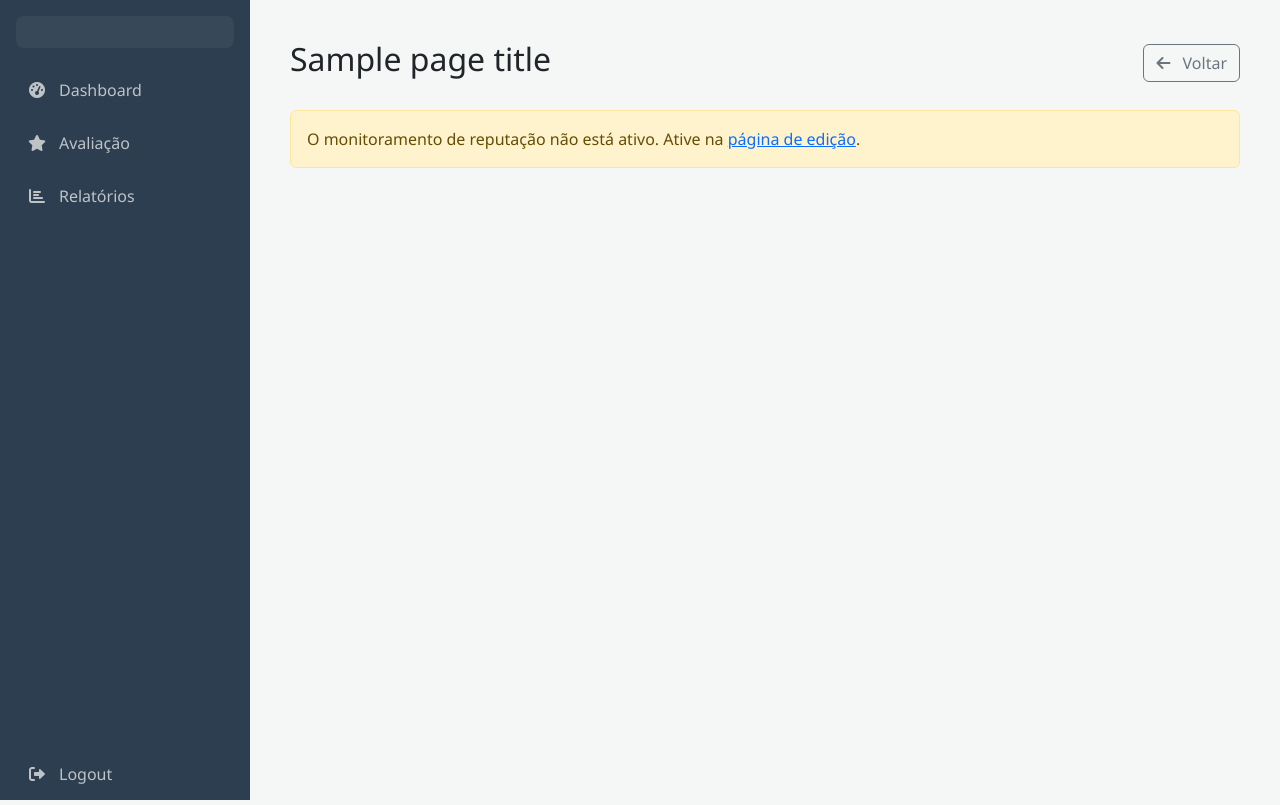
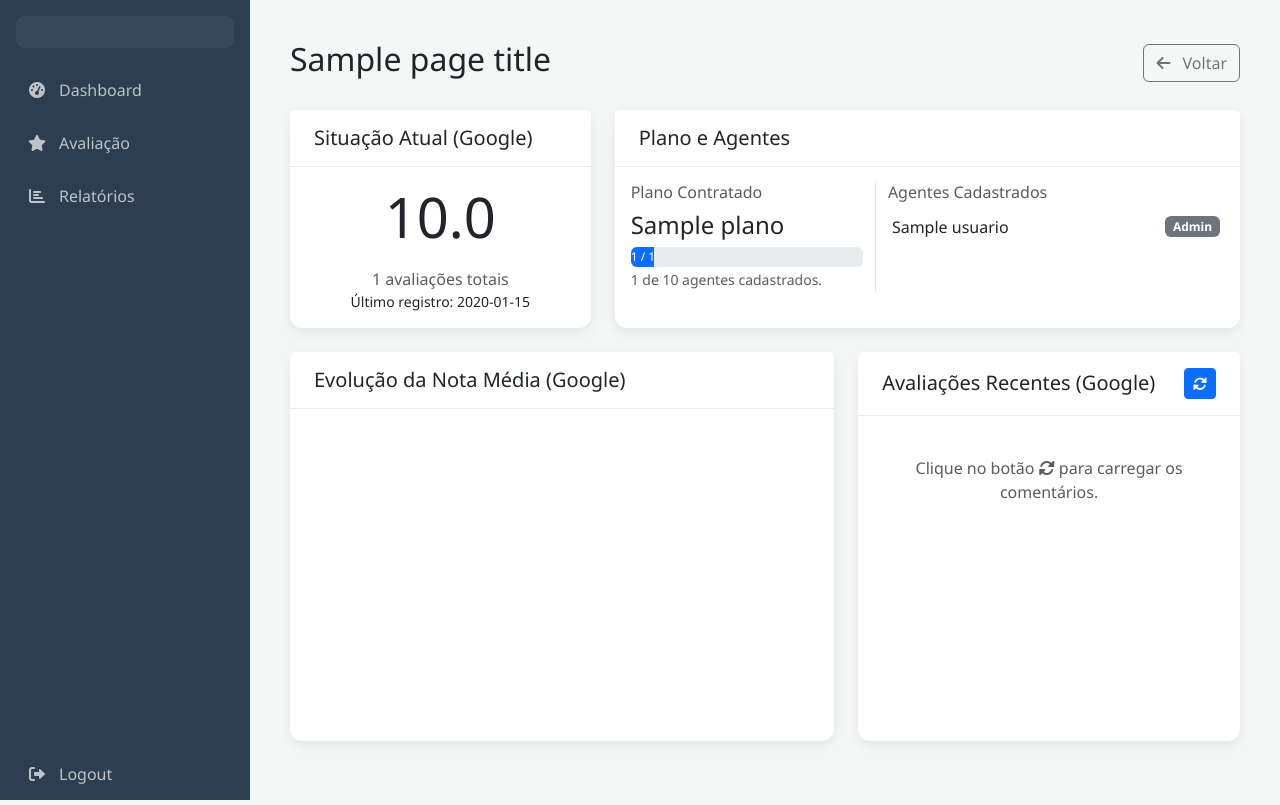
Before and after one commit to tutikobi/call_center_project, a Python web app: template app/templates/admin/detalhes_empresa.html in a window 1280 px wide. Run offline with Jinja, Linux system fonts and the light colour scheme; the template is opened without the code that fills it: most values are stand-ins (such as "Sample title", 1, 10 or a date in 2020); a map, chart or similar area stays blank; some libraries are stand-ins or nearby versions.

Commit message:
teste detalhes

```diff
--- a/app/templates/admin/detalhes_empresa.html
+++ b/app/templates/admin/detalhes_empresa.html
@@ -8,16 +8,11 @@
     <a href="{{ url_for('admin.historico_empresas') }}" class="btn btn-outline-secondary"><i class="fas fa-arrow-left me-2"></i> Voltar</a>
 </div>
 
-{% if not empresa.monitorar_reputacao %}
-<div class="alert alert-warning">O monitoramento de reputação não está ativo. Ative na <a href="{{ url_for('admin.editar_empresa', id=empresa.id) }}">página de edição</a>.</div>
-{% else %}
-
 <div class="row">
     <div class="col-lg-4 mb-4">
         <div class="card h-100">
-            <div class="card-header"><h5 class="mb-0">Situação Atual</h5></div>
+            <div class="card-header"><h5 class="mb-0">Situação Atual (Google)</h5></div>
             <div class="card-body text-center d-flex flex-column justify-content-center">
-                {% set ultimo_registro = empresa.historico_reputacao[0] if empresa.historico_reputacao else none %}
                 <p class="display-4">{{ '%.1f'|format(ultimo_registro.nota_google) if ultimo_registro and ultimo_registro.nota_google is not none else 'N/A' }}</p>
                 <p class="mb-0 text-muted">{{ ultimo_registro.total_avaliacoes_google if ultimo_registro and ultimo_registro.total_avaliacoes_google is not none else 'N/A' }} avaliações totais</p>
                 <small>Último registro: {{ ultimo_registro.data_registro.strftime('%d/%m/%Y') if ultimo_registro else 'Nunca' }}</small>
@@ -26,34 +21,33 @@
     </div>
     <div class="col-lg-8 mb-4">
         <div class="card h-100">
-            <div class="card-header"><h5 class="mb-0">Análise de Desempenho (vs. registo anterior)</h5></div>
+            <div class="card-header"><h5 class="mb-0">Plano e Agentes</h5></div>
             <div class="card-body">
-                {% if empresa.historico_reputacao|length < 2 %}
-                <p class="text-muted text-center pt-5">Adicione pelo menos dois registos para ver a análise de desempenho.</p>
-                {% else %}
-                {% set ultimo = empresa.historico_reputacao[0] %}
-                {% set penultimo = empresa.historico_reputacao[1] %}
-
-                {% set variacao_nota = (ultimo.nota_google or 0) - (penultimo.nota_google or 0) %}
-                {% set novas_avaliacoes = (ultimo.total_avaliacoes_google or 0) - (penultimo.total_avaliacoes_google or 0) %}
-
-                <div class="row text-center">
-                    <div class="col-6 border-end">
-                        <h6 class="text-muted">Variação da Nota</h6>
-                        {% if variacao_nota > 0 %}
-                            <p class="display-5 text-success">+{{ '%.2f'|format(variacao_nota) }} <i class="fas fa-arrow-up"></i></p>
-                        {% elif variacao_nota < 0 %}
-                            <p class="display-5 text-danger">{{ '%.2f'|format(variacao_nota) }} <i class="fas fa-arrow-down"></i></p>
-                        {% else %}
-                            <p class="display-5 text-muted">0.00 <i class="fas fa-arrows-alt-h"></i></p>
-                        {% endif %}
+                <div class="row">
+                    <div class="col-md-5 border-end">
+                        <h6 class="text-muted">Plano Contratado</h6>
+                        <h4>{{ empresa.plano | capitalize }}</h4>
+                        <div class="progress mt-2" style="height: 20px;">
+                            <div class="progress-bar" role="progressbar" style="width: {{ (empresa.usuarios|length / limite_plano * 100)|int }}%;" aria-valuenow="{{ empresa.usuarios|length }}" aria-valuemin="0" aria-valuemax="{{ limite_plano }}">
+                                {{ empresa.usuarios|length }} / {{ limite_plano }}
+                            </div>
+                        </div>
+                        <small class="text-muted">{{ empresa.usuarios|length }} de {{ limite_plano }} agentes cadastrados.</small>
                     </div>
-                    <div class="col-6">
-                        <h6 class="text-muted">Novas Avaliações</h6>
-                        <p class="display-5 {% if novas_avaliacoes >= 0 %}text-success{% else %}text-danger{% endif %}">{% if novas_avaliacoes >= 0 %}+{% endif %}{{ novas_avaliacoes }}</p>
+                    <div class="col-md-7">
+                        <h6 class="text-muted">Agentes Cadastrados</h6>
+                        <ul class="list-group list-group-flush" style="max-height: 100px; overflow-y: auto;">
+                            {% for usuario in empresa.usuarios %}
+                            <li class="list-group-item d-flex justify-content-between align-items-center p-1">
+                                {{ usuario.nome }}
+                                <span class="badge bg-secondary">{{ usuario.role | replace('_', ' ') | title }}</span>
+                            </li>
+                            {% else %}
+                            <li class="list-group-item p-1">Nenhum agente cadastrado.</li>
+                            {% endfor %}
+                        </ul>
                     </div>
                 </div>
-                {% endif %}
             </div>
         </div>
     </div>
@@ -84,109 +78,7 @@
     </div>
 </div>
 
-{% endif %}
 {% endblock %}
 
 {% block scripts %}
-<script>
-document.addEventListener('DOMContentLoaded', function () {
-    const ctx = document.getElementById('graficoEvolucao');
-    if (ctx) {
-        const chartData = JSON.parse('{{ chart_data | tojson | safe }}');
-        if (chartData.labels.length < 2) {
-            ctx.parentElement.innerHTML = '<p class="text-center text-muted mt-5">Adicione pelo menos dois registros para visualizar a evolução.</p>';
-        } else {
-            new Chart(ctx, {
-                type: 'line',
-                data: chartData,
-                options: {
-                    responsive: true,
-                    maintainAspectRatio: false,
-                    scales: {
-                        y: {
-                            beginAtZero: false,
-                            suggestedMin: 3,
-                            suggestedMax: 5
-                        }
-                    },
-                    plugins: {
-                        legend: {
-                            display: true
-                        }
-                    }
-                }
-            });
-        }
-    }
-
-    const btnAtualizar = document.getElementById('btnAtualizarReviews');
-    const reviewsContainer = document.getElementById('reviews-container');
-
-    btnAtualizar.addEventListener('click', function() {
-        const url = this.dataset.url;
-        const spinner = this.querySelector('.spinner-border');
-        const icon = this.querySelector('i');
-
-        spinner.classList.remove('d-none');
-        icon.classList.add('d-none');
-        this.disabled = true;
-        reviewsContainer.innerHTML = '<p class="text-center text-muted">A carregar...</p>';
-
-        fetch(url)
-            .then(response => {
-                if (!response.ok) { throw new Error('Falha na resposta da rede'); }
-                return response.json();
-            })
-            .then(data => {
-                reviewsContainer.innerHTML = '';
-                if (data.reviews && data.reviews.length > 0) {
-                    data.reviews.forEach(review => {
-                        reviewsContainer.innerHTML += renderReview(review);
-                    });
-                } else {
-                    reviewsContainer.innerHTML = '<p class="text-center text-muted">Nenhuma avaliação encontrada.</p>';
-                }
-            })
-            .catch(error => {
-                console.error("Erro:", error);
-                reviewsContainer.innerHTML = `<p class="text-center text-danger">Erro ao carregar avaliações. (Detalhe: ${error.message})</p>`;
-            })
-            .finally(() => {
-                spinner.classList.add('d-none');
-                icon.classList.remove('d-none');
-                this.disabled = false;
-            });
-    });
-
-    function renderReview(review) {
-        const starRatingMap = { 'FIVE': 5, 'FOUR': 4, 'THREE': 3, 'TWO': 2, 'ONE': 1 };
-        const rating = starRatingMap[review.starRating] || 0;
-        let stars = '';
-        for (let i = 1; i <= 5; i++) {
-            stars += `<i class="fas fa-star ${i <= rating ? 'text-warning' : 'text-muted'}"></i>`;
-        }
-
-        let replyHtml = '';
-        if (review.reply) {
-            replyHtml = `
-                <div class="mt-3 p-3 bg-light rounded">
-                    <strong>Resposta do proprietário:</strong>
-                    <p class="mb-0 small">${review.reply.comment}</p>
-                </div>
-            `;
-        }
-
-        return `
-            <div class="border-bottom pb-3 mb-3">
-                <div class="d-flex align-items-center mb-2">
-                    <strong class="me-3">${review.reviewer.displayName}</strong>
-                    <div class="text-warning">${stars}</div>
-                </div>
-                <p class="mb-1">${review.comment}</p>
-                ${replyHtml}
-            </div>
-        `;
-    }
-});
-</script>
-{% endblock %}
+    {% endblock %}
```
Also changed, not shown: app/templates/admin/historico_empresas.html (added, +55 -0 lines).
